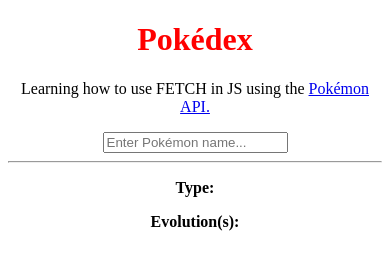
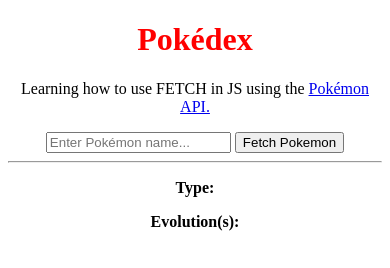
Before and after one commit to aKoolKev/pokedex, a plain HTML site: page index.html in a window 390 px wide. Drawn offline with Linux system fonts and the light colour scheme.

Commit message:
Reintroduce fetch button for mobile users.

```diff
--- a/index.html
+++ b/index.html
@@ -13,8 +13,8 @@
     <p>Learning how to use FETCH in JS using the <a href="https://pokeapi.co/" target="_blank"> Pokémon API. </a> </p>
 
     <input type="text" placeholder="Enter Pokémon name..." id="searchBar">
-    <!-- <button id="fetchBtn" onclick="fetchData()">Fetch Pokemon</button>
-    <br> -->
+    <button id="fetchBtn" onclick="fetchData()">Fetch Pokemon</button>
+    <br>
 
     <hr>
 
```
